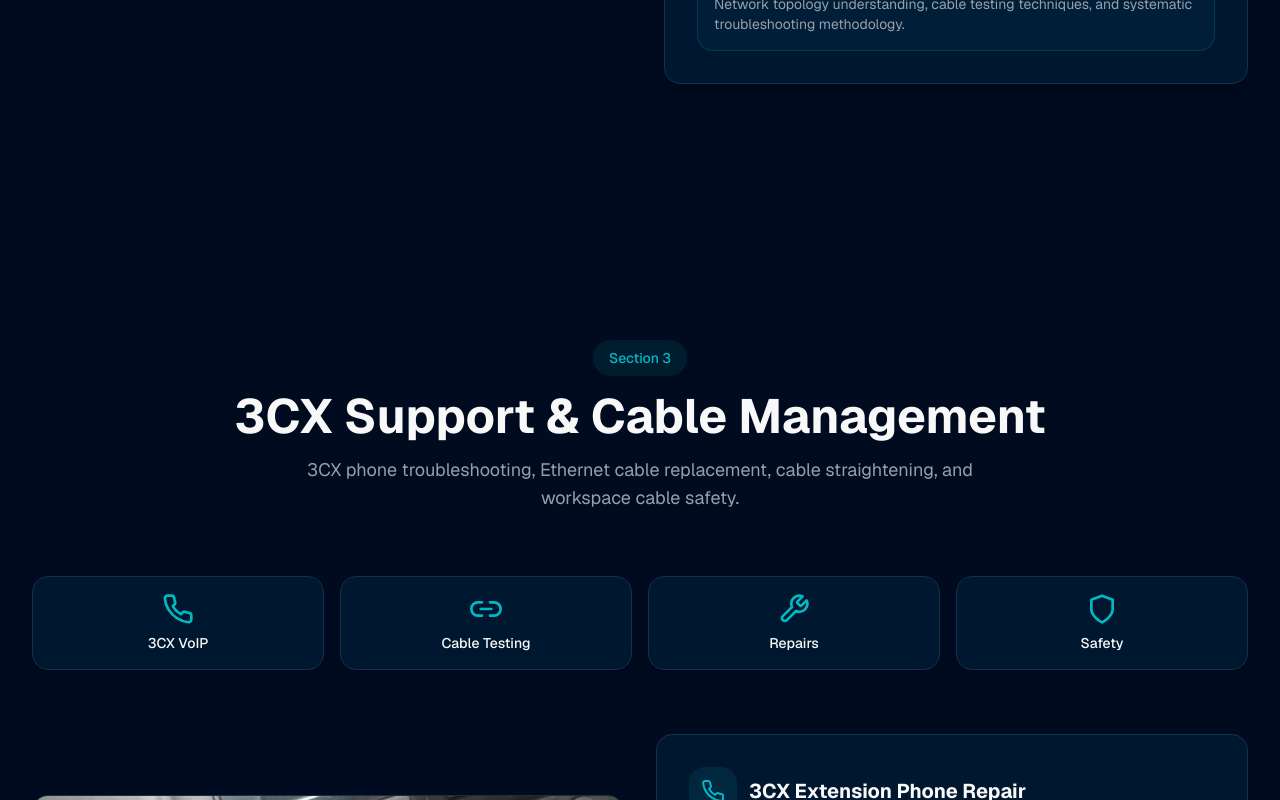
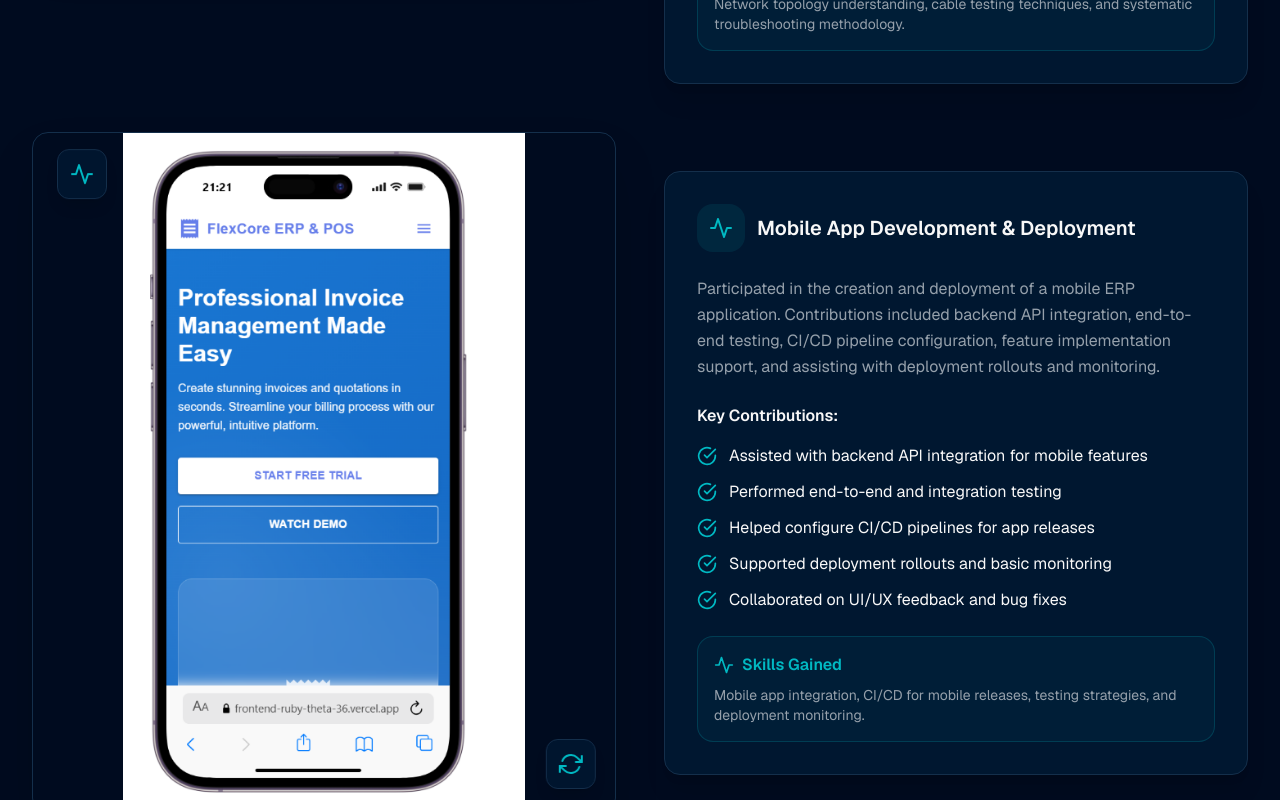
Before and after one commit to john2100013/juliet-potfolio, a Next.js app: page / in a window 1280 px wide. Shown: the part 4980-5780 px from the top of the page. Built offline with nearby package versions, Linux system fonts and the light colour scheme.

Commit message:
app section

```diff
--- a/components/NetworkingSection.tsx
+++ b/components/NetworkingSection.tsx
@@ -259,6 +259,100 @@ export default function NetworkingSection() {
             </div>
           </motion.div>
         </div>
+
+        {/* Mobile App Development & Deployment */}
+        <div className="grid lg:grid-cols-2 gap-8 lg:gap-12 items-center mt-12">
+          {/* Image */}
+          <motion.div
+            initial={{ opacity: 0, x: -50 }}
+            animate={isInView ? { opacity: 1, x: 0 } : {}}
+            transition={{ delay: 0.5, duration: 0.6 }}
+            className="relative"
+          >
+            <div className="relative rounded-2xl overflow-hidden border border-border shadow-2xl group">
+              <Image
+                src="/app1.PNG"
+                alt="Mobile App Deployment"
+                width={400}
+                height={700}
+                className="object-contain bg-card/5 w-full h-96 sm:h-[520px] lg:h-[680px] transition-all duration-500"
+              />
+
+              <div className="absolute inset-0 pointer-events-none">
+                <motion.div
+                  animate={{ y: [0, -8, 0] }}
+                  transition={{ duration: 2, repeat: Infinity }}
+                  className="absolute top-6 left-6 p-3 bg-card/90 backdrop-blur-sm rounded-lg border border-border shadow-lg"
+                >
+                  <FiActivity className="w-6 h-6 text-primary" />
+                </motion.div>
+                <motion.div
+                  animate={{ x: [0, 8, 0] }}
+                  transition={{ duration: 2, repeat: Infinity, delay: 0.5 }}
+                  className="absolute bottom-6 right-6 p-3 bg-card/90 backdrop-blur-sm rounded-lg border border-border shadow-lg"
+                >
+                  <FiRefreshCw className="w-6 h-6 text-primary" />
+                </motion.div>
+              </div>
+            </div>
+          </motion.div>
+
+          {/* Content */}
+          <motion.div
+            initial={{ opacity: 0, x: 50 }}
+            animate={isInView ? { opacity: 1, x: 0 } : {}}
+            transition={{ delay: 0.6, duration: 0.6 }}
+          >
+            <div className="bg-card rounded-2xl p-6 sm:p-8 border border-border shadow-xl">
+              <div className="flex items-center gap-3 mb-6">
+                <div className="p-3 rounded-xl bg-primary/10">
+                  <FiActivity className="w-6 h-6 text-primary" />
+                </div>
+                <h3 className="text-xl font-semibold text-foreground">
+                  Mobile App Development & Deployment
+                </h3>
+              </div>
+
+              <p className="text-muted-foreground leading-relaxed mb-6">
+                Participated in the creation and deployment of a mobile ERP application. Contributions included backend API integration, end-to-end testing, CI/CD pipeline configuration, feature implementation support, and assisting with deployment rollouts and monitoring.
+              </p>
+
+              {/* Key Activities */}
+              <h4 className="font-semibold text-foreground mb-4">Key Contributions:</h4>
+              <ul className="space-y-3 mb-6">
+                {[
+                  "Assisted with backend API integration for mobile features",
+                  "Performed end-to-end and integration testing",
+                  "Helped configure CI/CD pipelines for app releases",
+                  "Supported deployment rollouts and basic monitoring",
+                  "Collaborated on UI/UX feedback and bug fixes",
+                ].map((detail, index) => (
+                  <motion.li
+                    key={index}
+                    initial={{ opacity: 0, x: -20 }}
+                    animate={isInView ? { opacity: 1, x: 0 } : {}}
+                    transition={{ delay: 0.8 + index * 0.05 }}
+                    whileHover={{ x: 5 }}
+                    className="flex items-start gap-3 text-foreground"
+                  >
+                    <FiCheckCircle className="w-5 h-5 text-primary flex-shrink-0 mt-0.5" />
+                    <span>{detail}</span>
+                  </motion.li>
+                ))}
+              </ul>
+
+              <div className="bg-primary/5 rounded-xl p-4 border border-primary/20">
+                <div className="flex items-center gap-2 text-primary mb-2">
+                  <FiActivity className="w-5 h-5" />
+                  <span className="font-semibold">Skills Gained</span>
+                </div>
+                <p className="text-sm text-muted-foreground">
+                  Mobile app integration, CI/CD for mobile releases, testing strategies, and deployment monitoring.
+                </p>
+              </div>
+            </div>
+          </motion.div>
+        </div>
       </div>
     </section>
   );
```
